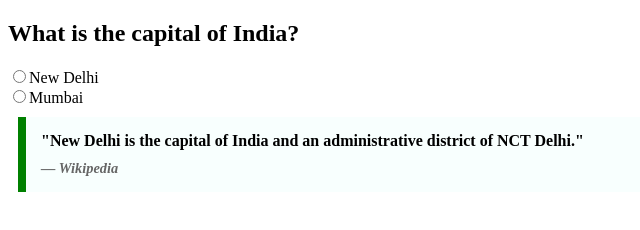
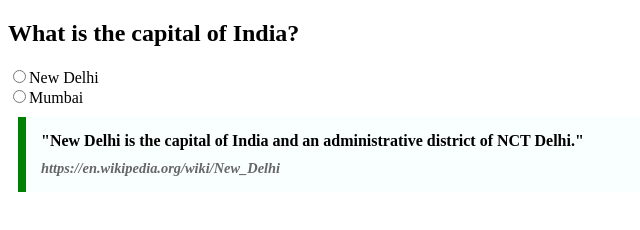
Before and after one commit to acciojob/trivia-Sharma7827, a website: page main.html in a window 1280 px wide. Shown: the whole page, without its empty margins (0-640 px from the left). Drawn offline with Linux system fonts and the light colour scheme.

Commit message:
created a submission

```diff
--- a/main.html
+++ b/main.html
@@ -19,7 +19,7 @@
 
     <blockquote>
         "New Delhi is the capital of India and an administrative district of NCT Delhi."
-		<cite>— Wikipedia</cite>
+		<cite>https://en.wikipedia.org/wiki/New_Delhi</cite>
     </blockquote>
 
     <script type="text/javascript" src="./script.js">
```
